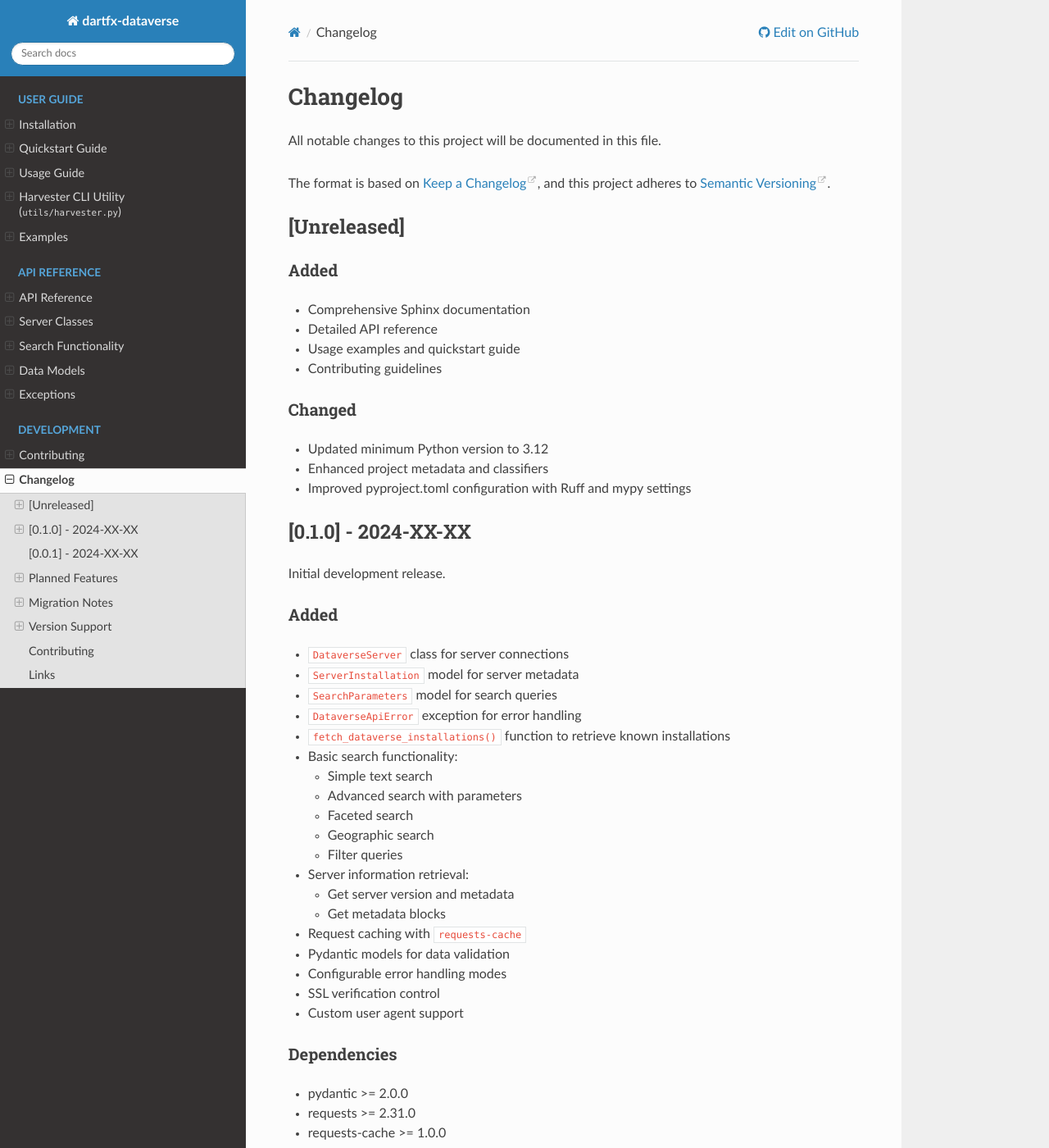
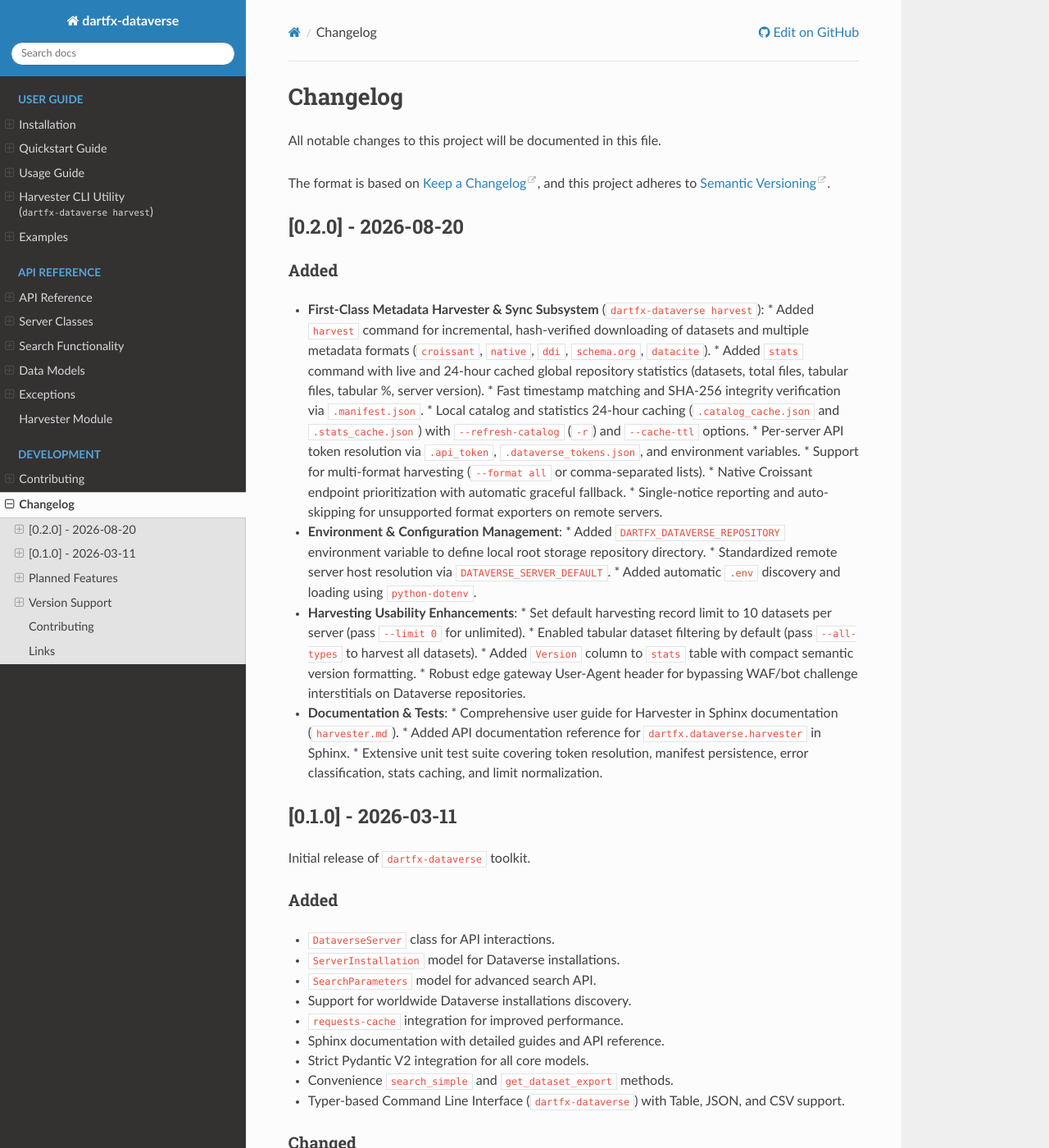
Before and after one commit to DataArtifex/dataverse-toolkit, a Sphinx documentation site: the page built from docs/source/changelog.rst, in a window 1280 px wide and 1400 px high. Shown: the whole window at 82% size. Built offline with Sphinx 7.4.7 and the Read the Docs theme 3.1.0, drawn with Linux system fonts in a browser that asks for light colours; some of the changed text lies outside the part shown.

Commit message:
feat: implement metadata harvester subsystem for incremental sync, caching, and multi-format export support

```diff
--- a/docs/source/api/index.rst
+++ b/docs/source/api/index.rst
@@ -13,6 +13,7 @@ The package is organized into the following main components:
 * :doc:`search` - Search functionality and parameters
 * :doc:`models` - Data models and validation
 * :doc:`exceptions` - Error handling and exceptions
+* :doc:`harvester` - Harvester metadata synchronization
 
 Quick Links
 -----------
--- a/docs/source/changelog.rst
+++ b/docs/source/changelog.rst
@@ -6,111 +6,81 @@ All notable changes to this project will be documented in this file.
 The format is based on `Keep a Changelog <https://keepachangelog.com/en/1.0.0/>`_,
 and this project adheres to `Semantic Versioning <https://semver.org/spec/v2.0.0.html>`_.
 
-[Unreleased]
-------------
+[0.2.0] - 2026-08-20
+--------------------
 
 Added
 ~~~~~
 
-* Comprehensive Sphinx documentation
-* Detailed API reference
-* Usage examples and quickstart guide
-* Contributing guidelines
+* **First-Class Metadata Harvester & Sync Subsystem** (``dartfx-dataverse harvest``):
+  * Added ``harvest`` command for incremental, hash-verified downloading of datasets and multiple metadata formats (``croissant``, ``native``, ``ddi``, ``schema.org``, ``datacite``).
+  * Added ``stats`` command with live and 24-hour cached global repository statistics (datasets, total files, tabular files, tabular %, server version).
+  * Fast timestamp matching and SHA-256 integrity verification via ``.manifest.json``.
+  * Local catalog and statistics 24-hour caching (``.catalog_cache.json`` and ``.stats_cache.json``) with ``--refresh-catalog`` (``-r``) and ``--cache-ttl`` options.
+  * Per-server API token resolution via ``.api_token``, ``.dataverse_tokens.json``, and environment variables.
+  * Support for multi-format harvesting (``--format all`` or comma-separated lists).
+  * Native Croissant endpoint prioritization with automatic graceful fallback.
+  * Single-notice reporting and auto-skipping for unsupported format exporters on remote servers.
+
+* **Environment & Configuration Management**:
+  * Added ``DARTFX_DATAVERSE_REPOSITORY`` environment variable to define local root storage repository directory.
+  * Standardized remote server host resolution via ``DATAVERSE_SERVER_DEFAULT``.
+  * Added automatic ``.env`` discovery and loading using ``python-dotenv``.
+
+* **Harvesting Usability Enhancements**:
+  * Set default harvesting record limit to 10 datasets per server (pass ``--limit 0`` for unlimited).
+  * Enabled tabular dataset filtering by default (pass ``--all-types`` to harvest all datasets).
+  * Added ``Version`` column to ``stats`` table with compact semantic version formatting.
+  * Robust edge gateway User-Agent header for bypassing WAF/bot challenge interstitials on Dataverse repositories.
+
+* **Documentation & Tests**:
+  * Comprehensive user guide for Harvester in Sphinx documentation (``harvester.md``).
+  * Added API documentation reference for ``dartfx.dataverse.harvester`` in Sphinx.
+  * Extensive unit test suite covering token resolution, manifest persistence, error classification, stats caching, and limit normalization.
+
+[0.1.0] - 2026-03-11
+--------------------
+
+Initial release of ``dartfx-dataverse`` toolkit.
+
+Added
+~~~~~
+
+* ``DataverseServer`` class for API interactions.
+* ``ServerInstallation`` model for Dataverse installations.
+* ``SearchParameters`` model for advanced search API.
+* Support for worldwide Dataverse installations discovery.
+* ``requests-cache`` integration for improved performance.
+* Sphinx documentation with detailed guides and API reference.
+* Strict Pydantic V2 integration for all core models.
+* Convenience ``search_simple`` and ``get_dataset_export`` methods.
+* Typer-based Command Line Interface (``dartfx-dataverse``) with Table, JSON, and CSV support.
 
 Changed
 ~~~~~~~
 
-* Updated minimum Python version to 3.12
-* Enhanced project metadata and classifiers
-* Improved pyproject.toml configuration with Ruff and mypy settings
+* Refactored ``DataverseServer`` to inherit from ``DataverseBase``.
+* Improved type safety across the entire package.
+* Updated Mypy configuration for strict type checking.
 
-[0.1.0] - 2024-XX-XX
---------------------
-
-Initial development release.
-
-Added
+Fixed
 ~~~~~
 
-* ``DataverseServer`` class for server connections
-* ``ServerInstallation`` model for server metadata
-* ``SearchParameters`` model for search queries
-* ``DataverseApiError`` exception for error handling
-* ``fetch_dataverse_installations()`` function to retrieve known installations
-* Basic search functionality:
-
-  * Simple text search
-  * Advanced search with parameters
-  * Faceted search
-  * Geographic search
-  * Filter queries
-
-* Server information retrieval:
-
-  * Get server version and metadata
-  * Get metadata blocks
-
-* Request caching with ``requests-cache``
-* Pydantic models for data validation
-* Configurable error handling modes
-* SSL verification control
-* Custom user agent support
-
-Dependencies
-~~~~~~~~~~~~
-
-* pydantic >= 2.0.0
-* requests >= 2.31.0
-* requests-cache >= 1.0.0
-
-Development
-~~~~~~~~~~~
-
-* pytest for testing
-* mypy for type checking
-* ruff for linting and formatting
-* Hatch for project management
-* Sphinx for documentation
-
-[0.0.1] - 2024-XX-XX
---------------------
-
-Pre-release version for initial development.
-
-.. note::
-   This project is in early development. Features and APIs may change.
+* Module collision issues in Mypy checks.
+* Invalid method references in documentation.
 
 Planned Features
 ----------------
 
 The following features are planned for future releases:
 
-v0.2.0
-~~~~~~
+v0.3.0+
+~~~~~~~
 
-* Pydantic models for search results
-* Enhanced error messages and debugging
-* Batch operation support
-* Progress indicators for long-running operations
-
-v0.3.0
-~~~~~~
-
-* Dataset metadata retrieval (DDI, Dublin Core)
 * File metadata retrieval
-* Support for additional metadata formats:
-
-  * Croissant
-  * schema.org
-  * DataCite
-
-v0.4.0
-~~~~~~
-
-* Dataset download capabilities
-* File download with progress tracking
-* Batch download support
-* Resume interrupted downloads
+* Dataset and file download capabilities with progress tracking
+* Batch download and resume support
+* Pydantic models for search results and datasets
 
 v1.0.0
 ~~~~~~
@@ -120,23 +90,6 @@ v1.0.0
 * Full documentation
 * Performance optimizations
 * Comprehensive examples
-
-Migration Notes
----------------
-
-Upgrading to 0.1.0
-~~~~~~~~~~~~~~~~~~
-
-This is the first release, no migration needed.
-
-Future Breaking Changes
-~~~~~~~~~~~~~~~~~~~~~~~
-
-The following breaking changes are planned:
-
-* v0.2.0: Search result format may change when Pydantic models are added
-* v0.3.0: Some method signatures may change to support new features
-* v1.0.0: API will be stabilized, no breaking changes after this point
 
 Version Support
 ---------------
--- a/docs/source/contributing.rst
+++ b/docs/source/contributing.rst
@@ -322,7 +322,7 @@ Example Bug Report:
 
    ## Environment
    - Python: 3.12.0
-   - dartfx-dataverse: 0.1.0
+   - dartfx-dataverse: 0.2.0
    - OS: macOS 14.0
 
 Feature Requests
--- a/docs/source/harvester.md
+++ b/docs/source/harvester.md
@@ -1,4 +1,4 @@
-# Harvester CLI Utility (`utils/harvester.py`)
+# Harvester CLI Utility (`dartfx-dataverse harvest`)
 
 The **Harvester CLI** is an intelligent, incremental metadata synchronization tool designed to discover, harvest, profile, and sync **Croissant ML records** across global Dataverse repositories into a structured local directory layout.
 
```
Also changed, not shown: IMPLEMENTATION.md (+14 -6 lines), docs/source/index.rst (+23 -7 lines), 1 other file.
